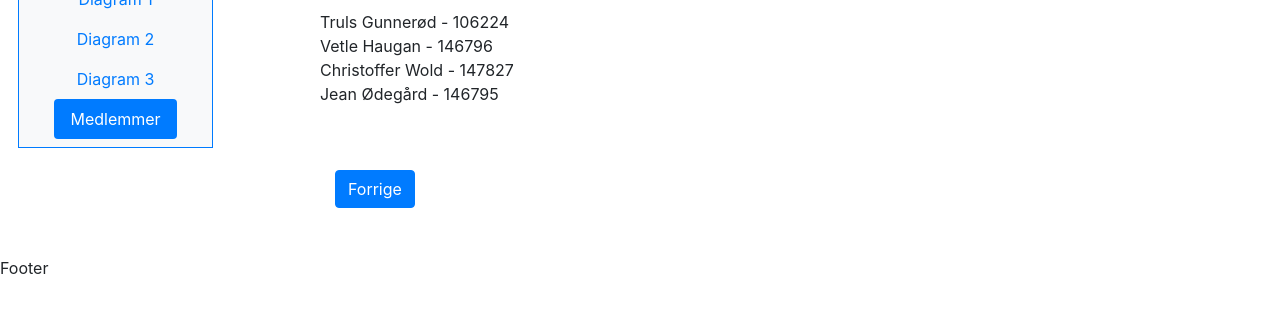
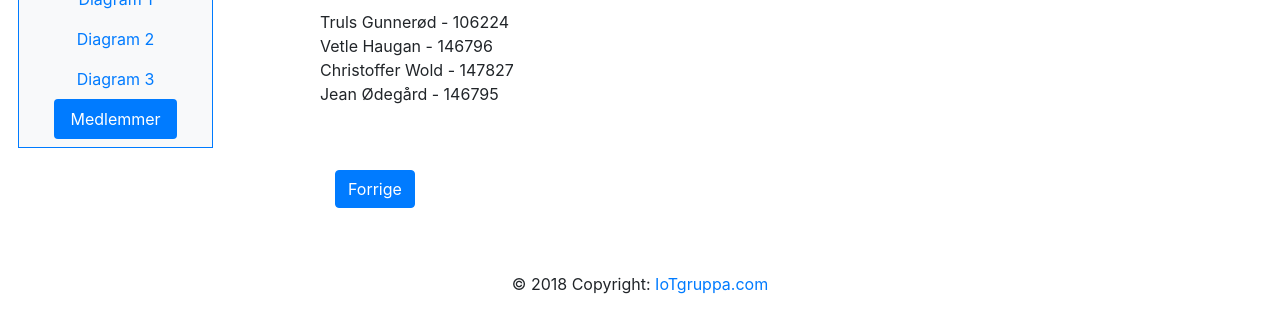
Before and after one commit to Woldelig/OAD, a plain HTML site: page MEDLEMMER.html in a window 1280 px wide. Shown: the part 353-686 px from the top of the page. Drawn offline with Linux system fonts and the light colour scheme.

Commit message:
Laget en footer

```diff
--- a/MEDLEMMER.html
+++ b/MEDLEMMER.html
@@ -68,8 +68,8 @@
         <br>
       </div>
     </div>
-    <div class="row">
-      <p>Footer</p>
+    <div class="footer-copyright text-center py-3">© 2018 Copyright:
+      <a href="http://iotgruppa.com/"> IoTgruppa.com</a>
     </div>
   </div>
 
```
Also changed, not shown: diagram/MAL.html (+2 -2 lines), diagram/diagram1.html (+2 -2 lines), diagram/diagram2.html (+2 -2 lines), diagram/diagram3.html (+2 -2 lines), index.html (+2 -2 lines).
